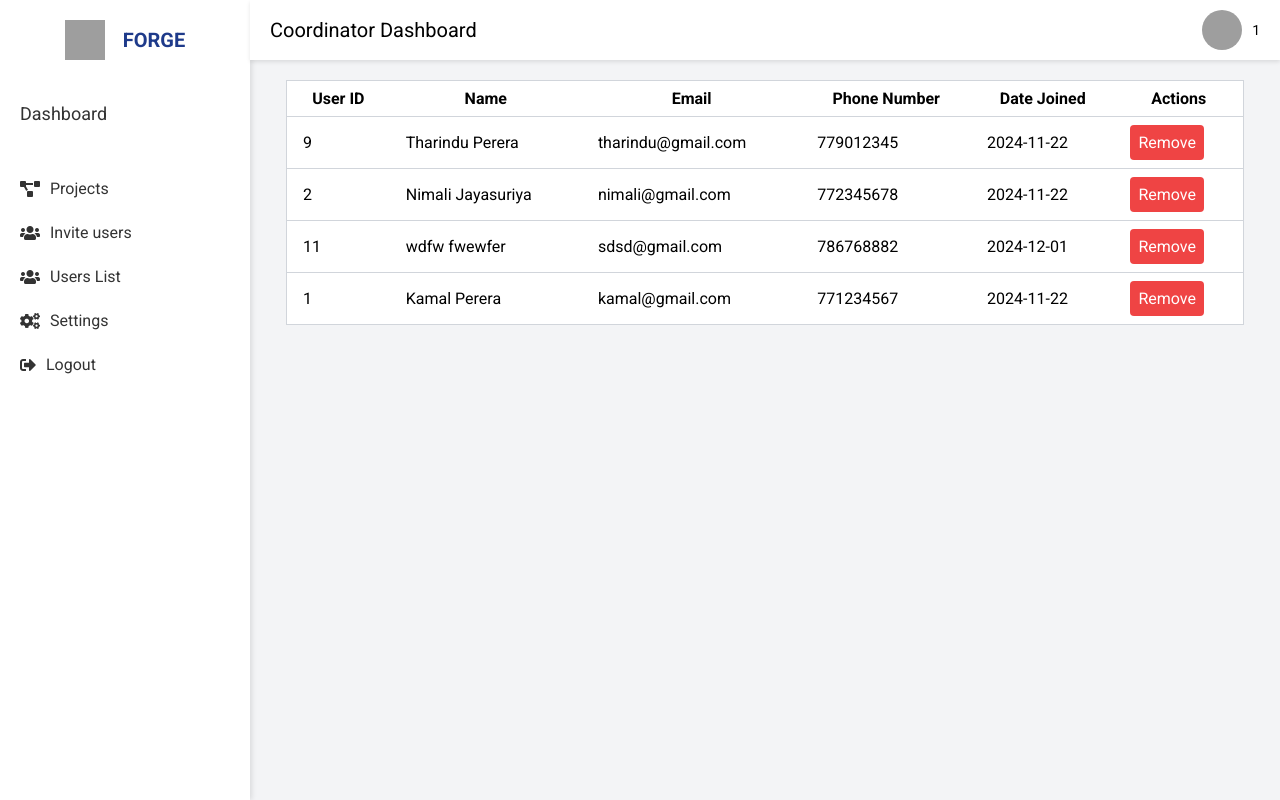
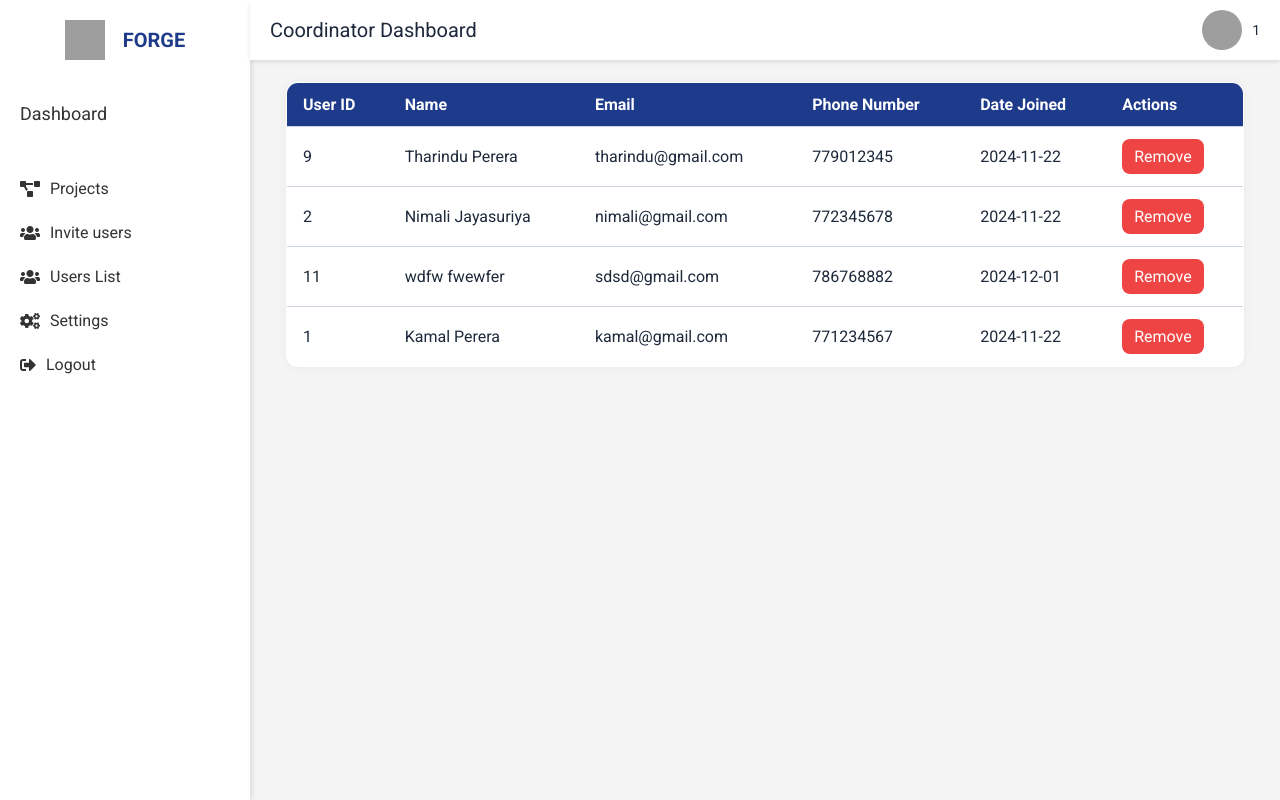
Before and after one commit to deemath/ForgeMVC, a PHP site: page /testmvc/Coordinator/userList in a window 1280 px wide. Run offline with PHP 8.4, Linux system fonts and the light colour scheme; the visitor is signed in with stand-in values (Sample User, id 1); data comes from the database, SQL or seed files in the repository; some libraries are stand-ins or nearby versions; grey boxes are pictures that could not be loaded.

Commit message:
some view updates

```diff
--- a/app/views/Coordinator/userList.view.php
+++ b/app/views/Coordinator/userList.view.php
@@ -2,98 +2,200 @@
 <head>
     <title>User List</title>
     <link rel="stylesheet" href="https://cdnjs.cloudflare.com/ajax/libs/font-awesome/5.15.3/css/all.min.css">
-    <script src="https://cdn.tailwindcss.com"></script>
     <link href="https://fonts.googleapis.com/css2?family=Roboto:wght@400;700&display=swap" rel="stylesheet">
     <style>
         body {
+            font-family: 'Roboto', sans-serif;
+            background-color: #f0f4f8;
             font-size: 14px;
+            margin: 0;
+            padding: 0;
+            color: #1e293b;
+        }
+
+        .container {
+            max-width: 1200px;
+            margin: 0 auto;
+            padding: 16px;
+        }
+
+        .content h2 {
+            font-size: 1.25rem;
+            font-weight: bold;
+            margin-bottom: 16px;
+            color: #1e3a8a;
+        }
+
+        table {
+            width: 100%;
+            border-collapse: collapse;
+            background-color: white;
+            border: 1px solid #cbd5e1;
+            margin-bottom: 24px;
+            border-radius: 12px;
+            overflow: hidden;
+            box-shadow: 0 0 10px rgba(0,0,0,0.05);
+        }
+
+        th, td {
+            padding: 12px 16px;
+            border-bottom: 1px solid #cbd5e1;
+            text-align: left;
+        }
+
+        th {
+            background-color: #1e3a8a;
+            color: white;
+            font-weight: bold;
+        }
+
+        .btn-remove {
+            background-color: #ef4444;
+            color: white;
+            padding: 8px 12px;
+            border: none;
+            border-radius: 8px;
+            cursor: pointer;
+            transition: background-color 0.2s;
+        }
+
+        .btn-remove:hover {
+            background-color: #dc2626;
+        }
+
+        .modal-overlay {
+            position: fixed;
+            top: 0;
+            left: 0;
+            width: 100%;
+            height: 100%;
+            background-color: rgba(15, 23, 42, 0.5);
+            display: none;
+            align-items: center;
+            justify-content: center;
+            z-index: 999;
+        }
+
+        .modal-content {
+            background-color: white;
+            padding: 24px;
+            border-radius: 12px;
+            box-shadow: 0 4px 6px rgba(0,0,0,0.2);
+            max-width: 400px;
+            width: 100%;
+            text-align: center;
+        }
+
+        .modal-buttons {
+            display: flex;
+            justify-content: flex-end;
+            gap: 8px;
+            margin-top: 16px;
+        }
+
+        .btn-secondary {
+            background-color: #6b748b;
+            color: white;
+            padding: 8px 12px;
+            border: none;
+            border-radius: 4px;
+            cursor: pointer;
+            transition: background-color 0.2s;
+        }
+
+        .btn-secondary:hover {
+            background-color: #475569;
+        }
+
+        .btn-confirm {
+            background-color: #ef4444;
+            color: white;
+            padding: 8px 12px;
+            border: none;
+            border-radius: 4px;
+            cursor: pointer;
+            transition: background-color 0.2s;
+        }
+
+        .btn-confirm:hover {
+            background-color: #dc2626;
         }
     </style>
 </head>
+
 <?php
     require_once 'navbar.php';
 ?>
-<body class="bg-gray-100 font-roboto">
-    <div class="container mx-auto p-4">
+
+<body>
+    <div class="container">
         <div class="content">
-            <h2 class="text-xl font-bold mb-4">User List</h2>
-            <table class="min-w-full bg-white border border-gray-300 mb-6">
+            <h2>User List</h2>
+            <table>
                 <thead>
                     <tr>
-                        <th class="py-2 px-4 border-b border-gray-300">User ID</th>
-                        <th class="py-2 px-4 border-b border-gray-300">Name</th>
-                        <th class="py-2 px-4 border-b border-gray-300">Email</th>
-                        <th class="py-2 px-4 border-b border-gray-300">Phone Number</th>
-                        <th class="py-2 px-4 border-b border-gray-300">Date Joined</th>
-                        <th class="py-2 px-4 border-b border-gray-300">Actions</th>
+                        <th>User ID</th>
+                        <th>Name</th>
+                        <th>Email</th>
+                        <th>Phone Number</th>
+                        <th>Date Joined</th>
+                        <th>Actions</th>
                     </tr>
                 </thead>
                 <tbody>
                 <?php if (!empty($data['users'])) : ?>
                     <?php foreach ($data['users'] as $user): ?>
-
                         <tr id="user-row-<?= htmlspecialchars($user->user_id) ?>">
-                                <td class="py-2 px-4 border-b border-gray-300"><?= htmlspecialchars($user->user_id) ?></td>
-                                <td class="py-2 px-4 border-b border-gray-300"><?= htmlspecialchars($user->user_name) ?></td>
-                                <td class="py-2 px-4 border-b border-gray-300"><?= htmlspecialchars($user->user_email) ?></td>
-                                <td class="py-2 px-4 border-b border-gray-300"><?= htmlspecialchars($user->phone) ?></td>
-                                <td class="py-2 px-4 border-b border-gray-300"><?= htmlspecialchars($user->createdat) ?></td>
-                                <td class="py-2 px-4 border-b border-gray-300">
+                            <td><?= htmlspecialchars($user->user_id) ?></td>
+                            <td><?= htmlspecialchars($user->user_name) ?></td>
+                            <td><?= htmlspecialchars($user->user_email) ?></td>
+                            <td><?= htmlspecialchars($user->phone) ?></td>
+                            <td><?= htmlspecialchars($user->createdat) ?></td>
+                            <td>
                                 <button
-                                        class="bg-red-500 text-white p-2 rounded"
+                                    class="btn-remove"
                                     onclick="confirmRemove('<?= htmlspecialchars($user->user_id) ?>', '<?= htmlspecialchars($user->user_name) ?>')">
                                     Remove
                                 </button>
                             </td>
                         </tr>
-
-
                     <?php endforeach; ?>
                 <?php endif; ?>
-
                 </tbody>
             </table>
         </div>
     </div>
 
-    <div id="confirmModal" class="fixed inset-0 flex items-center justify-center bg-gray-800 bg-opacity-50 hidden">
-        <div class="bg-white p-6 rounded shadow-lg">
+    <div id="confirmModal" class="modal-overlay">
+        <div class="modal-content">
             <p id="confirmMessage" class="mb-4">Are you sure you want to remove this user?</p>
-            <div class="flex justify-end">
+            <div class="modal-buttons">
                 <form action="<?=ROOT?>/coordinator/removeUser" method="post">
-                <button type="button" class="bg-gray-500 text-white p-2 rounded mr-2" onclick="closeModal()">No</button>
-
+                    <button type="button" class="btn-secondary" onclick="closeModal()">No</button>
                     <input type="hidden" name="id" value="">
-                <button class="bg-red-500 text-white p-2 rounded" type="submit">Yes</button>
+                    <button class="btn-confirm" type="submit">Yes</button>
                 </form>
             </div>
         </div>
     </div>
 
     <script>
-        let userToRemoveId = ''; // To store the user ID
-        let userToRemoveName = ''; // To store the user name
+        let userToRemoveId = '';
+        let userToRemoveName = '';
 
-        // Function to show confirmation modal
         function confirmRemove(userId, userName) {
             userToRemoveId = userId;
             userToRemoveName = userName;
             document.getElementById('confirmMessage').textContent = `Are you sure you want to remove ${userName}?`;
-
-            // Set the value of the hidden input field dynamically
             document.querySelector('input[name="id"]').value = userId;
-
-            // Show the modal
-            document.getElementById('confirmModal').classList.remove('hidden');
+            document.getElementById('confirmModal').style.display = 'flex';
         }
 
-        // Function to close the modal
         function closeModal() {
-            document.getElementById('confirmModal').classList.add('hidden');
-            userToRemoveId = ''; // Clear stored ID
-            userToRemoveName = ''; // Clear stored name
+            document.getElementById('confirmModal').style.display = 'none';
+            userToRemoveId = '';
+            userToRemoveName = '';
         }
-
     </script>
 </body>
 </html>
```
Also changed, not shown: app/views/Coordinator/projectlist.view.php (+32 -6 lines). Lines whose indentation alone changed are shown as unchanged.
